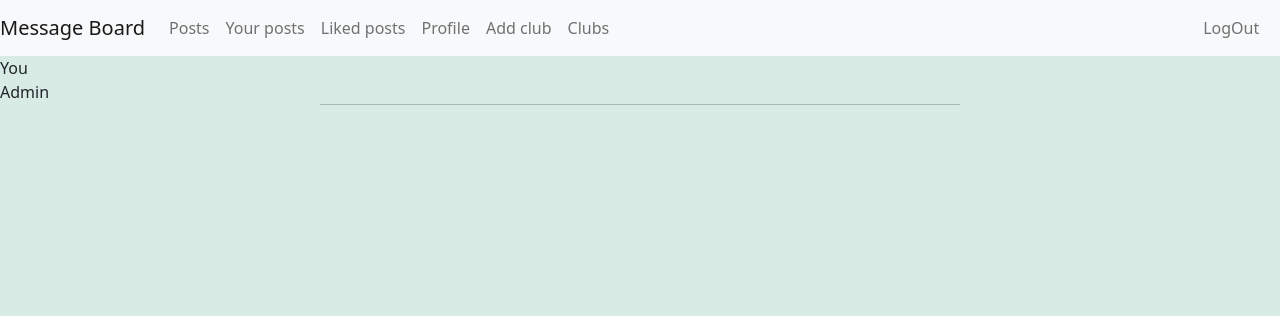
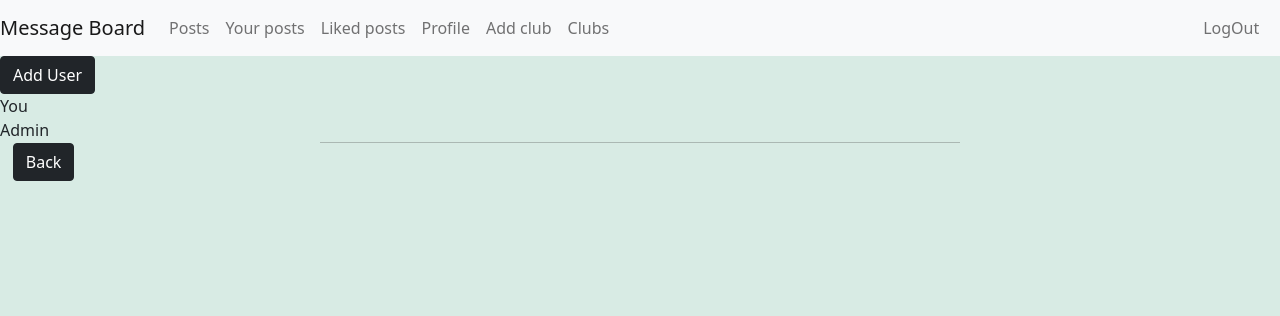
Before and after one commit to yashwanth1412/Message-Board, a Django app: a page that uses post/templates/post/club_members.html in a window 1280 px wide. Shown: the top 316 px of the page. Run offline with Django 3.2, Linux system fonts and the light colour scheme; a user stored in the database is signed in; tables that the repository leaves empty hold one stand-in row (values such as "Sample post").

Commit message:
Admin can add users

```diff
--- a/post/static/post/styles.css
+++ b/post/static/post/styles.css
@@ -192,3 +192,8 @@
     right: 1%;
     top: 50%;
 }
+
+.add_user{
+    position: absolute;
+    right: 1%;
+}
--- a/post/templates/post/club_members.html
+++ b/post/templates/post/club_members.html
@@ -1,5 +1,8 @@
 {% extends "post/layout.html" %}
 {% block content %}
+    {% if request.user == admin %}
+        <a class="add_user btn btn-dark" href="{% url 'post:add_user' club_name %}">Add User</a>
+    {% endif %}
     <div class="members_list">
         {% for member in members %}
             <div class="member">
@@ -8,7 +11,7 @@
                 {% else %}
                     <div class="mbr_name"> {{ member.username }} </div>
                     {% if request.user == admin %}
-                        <a href="{% url 'post:remove_user' club_name=club_name user_id=member.id %}" class="btn btn-danger mbr_remove">Remove</a>
+                        <a href="{% url 'post:add_remove_user' club_name=club_name user_id=member.id %}" class="btn btn-danger mbr_remove">Remove</a>
                     {% endif %}
                 {% endif %}
                 {% if member == admin %}
@@ -20,4 +23,6 @@
             <hr style="width:50%; margin: auto; color:rgb(37, 32, 32);">
         {% endfor %}
     </div>
+
+    <a class="btn btn-dark" href="{% url 'post:view_club' club_name %}" style="margin-left: 1%;">Back</a>
 {% endblock %}
--- a/post/templates/post/view_grps.html
+++ b/post/templates/post/view_grps.html
@@ -22,8 +22,10 @@
             <hr style="width:50%; margin: auto; color:rgb(37, 32, 32);">
         {% empty %}
             <div class="empty">
-                <h1>No groups have been created yet!</h1>
-                <a class="btn btn-dark" href="{% url 'post:create_club' %}">Create Group</a>
+                <h1>No Clubs have been created yet!</h1>
+                {% if request.user.is_staff %}
+                    <a class="btn btn-dark" href="{% url 'post:create_club' %}">Create Group</a>
+                {% endif %}
             </div>
         {% endfor %}
     </div>
--- a/post/urls.py
+++ b/post/urls.py
@@ -22,5 +22,6 @@
     path("join_leave/<str:club_name>", views.JoinLeaveClub.as_view(), name="join_leave"),
     path("delete/<str:club_name>", views.DeleteClub.as_view(), name="delete_club"),
     path("members/<str:club_name>", views.ClubMembersView.as_view(), name="club_members"),
-    path("remove_mbr/<str:club_name>/<int:user_id>", views.RemoveMemberView.as_view(), name="remove_user")
+    path("remove_mbr/<str:club_name>/<int:user_id>", views.AddRemoveMemberView.as_view(), name="add_remove_user"),
+    path("add_mbr/<str:club_name>", views.AddUserToGroup.as_view(), name="add_user")
 ]
--- a/post/views.py
+++ b/post/views.py
@@ -308,13 +308,33 @@
         })
 
 @method_decorator(login_required, name='dispatch')
-class RemoveMemberView(View):
+class AddRemoveMemberView(View):
     def get(self, request, club_name, user_id, *args, **kwargs):
         grp = get_object_or_404(ClubPost, name=club_name)
         mbr = User.objects.get(pk=user_id)
-        if mbr not in grp.mbr_usrs.all() or request.user != grp.created_by:
+        if request.user != grp.created_by:
             raise PermissionDenied
 
-        grp.mbr_usrs.remove(mbr)
-        messages.success(request, f"Successfully removed {mbr.username} from {grp.name}")
+        if mbr in grp.mbr_usrs.all():
+            grp.mbr_usrs.remove(mbr)
+            messages.success(request, f"Successfully removed {mbr.username} from {grp.name}")
+        else:
+            grp.mbr_usrs.add(mbr)
+            messages.success(request, f"Successfully added {mbr.username} to {grp.name}")
         return redirect(reverse('post:view_club', args=(club_name,)))
+
+@method_decorator(login_required, name='dispatch')
+class AddUserToGroup(View):
+    template_name = "post/add_members.html"
+    def get(self, request, club_name, *args, **kwargs):
+        grp = get_object_or_404(ClubPost, name=club_name)
+
+        if request.user != grp.created_by:
+            raise PermissionDenied
+
+        add_mbr = User.objects.exclude(grps=grp)
+
+        return render(request, self.template_name, {
+            "members" : add_mbr,
+            "club_name" : grp.name
+        })
```
Also changed, not shown: post/templates/post/add_members.html (added, +14 -0 lines).
